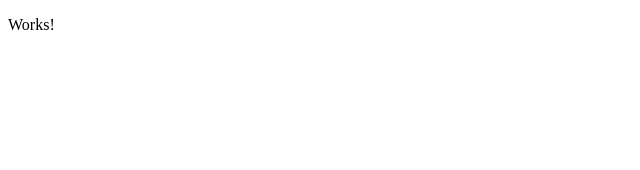
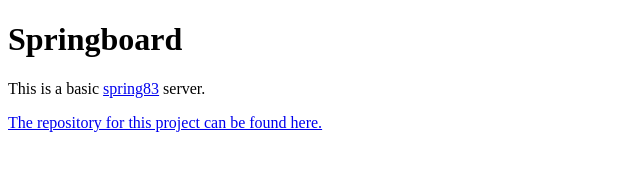
Before and after one commit to mjoerussell/springboard, a plain HTML site: page static/index.html in a window 1280 px wide. Shown: the whole page, without its empty margins (0-640 px from the left). Drawn offline with Linux system fonts and the light colour scheme.

Commit message:
Update index.html and do some small cleanups

```diff
--- a/static/index.html
+++ b/static/index.html
@@ -3,5 +3,7 @@
     <title>Springboard</title>
 </head>
 <body>
-    <p>Works!</p>
+    <h1>Springboard</h1>
+    <p>This is a basic <a href="https://github.com/robinsloan/spring-83" target="_blank">spring83</a> server.</p>
+    <a href="https://github.com/mjoerussell/springboard">The repository for this project can be found here.</a>
 </body>
```
Also changed, not shown: 1 other file.
